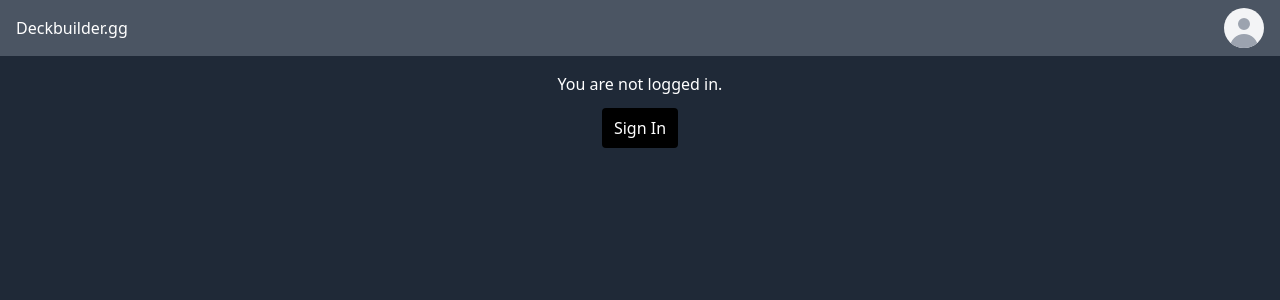
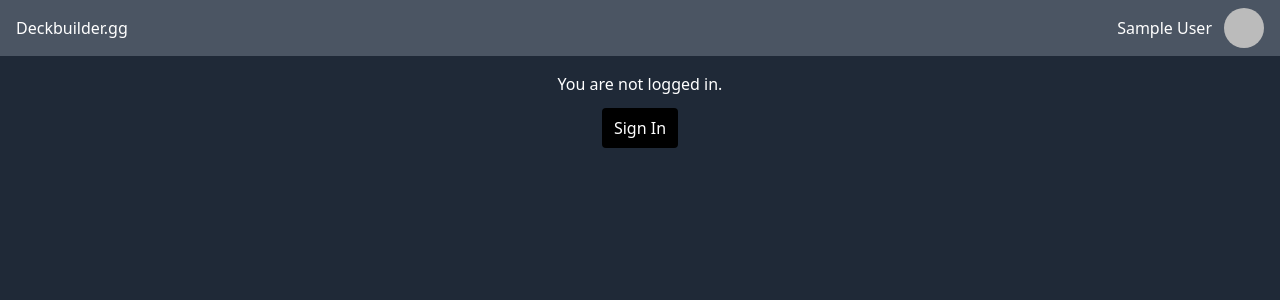
Before and after one commit to eddi3js/deck-builder, a Next.js app: page /login in a window 1280 px wide. Shown: the top 300 px of the page. Built offline with nearby package versions, Linux system fonts and the light colour scheme; no server answers; sample sign-in values are in the browser's storage.

Commit message:
removed user prop drilling on page component in replacement for useSession

```diff
--- a/src/components/page.tsx
+++ b/src/components/page.tsx
@@ -1,17 +1,14 @@
 import { DiscordAccount } from '@/models/beta';
+import { useSession } from 'next-auth/react';
 import React from 'react';
 import Header from './header';
 
-export default function Page({
-    children,
-    user,
-}: {
-    children: React.ReactNode;
-    user?: DiscordAccount;
-}) {
+export default function Page({ children }: { children: React.ReactNode }) {
+    const { data } = useSession();
+    const userData = (data?.user as DiscordAccount) ?? null;
     return (
         <div className="mt-10 max-w-2xl mx-auto p-8 flex flex-col text-center justify-center items-center">
-            <Header user={user} />
+            <Header user={userData} />
             {children}
         </div>
     );
--- a/src/pages/index.tsx
+++ b/src/pages/index.tsx
@@ -18,7 +18,7 @@ const Home: NextPage = props => {
                 <title>DeckBuilder.gg</title>
             </Head>
 
-            <Page user={user ?? undefined}>
+            <Page>
                 <Profile user={user as DiscordAccount} />
             </Page>
         </div>
```
